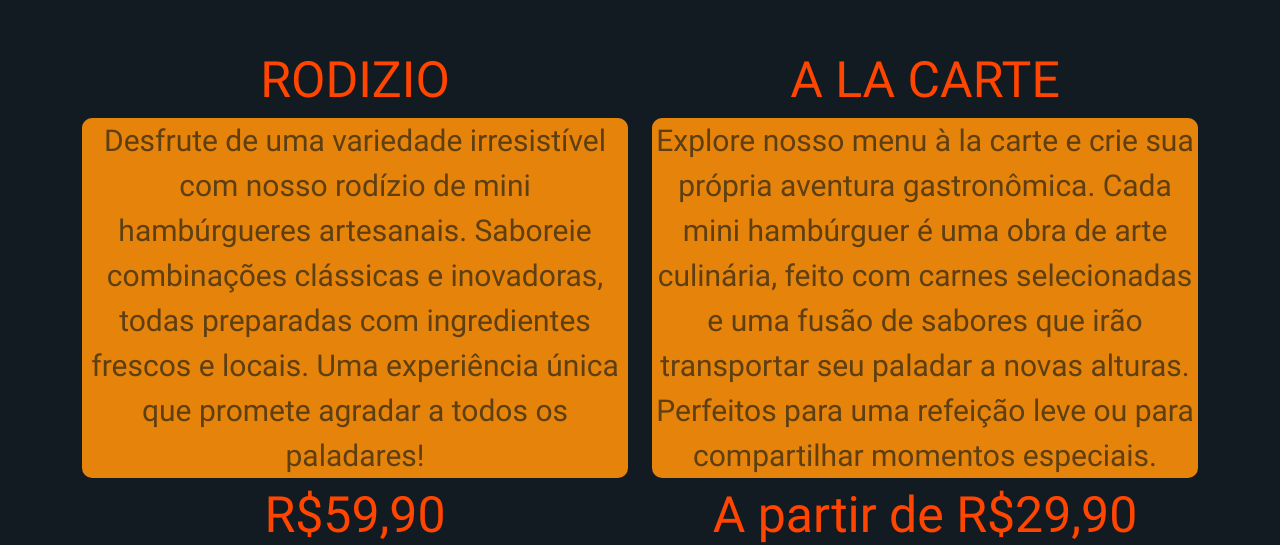
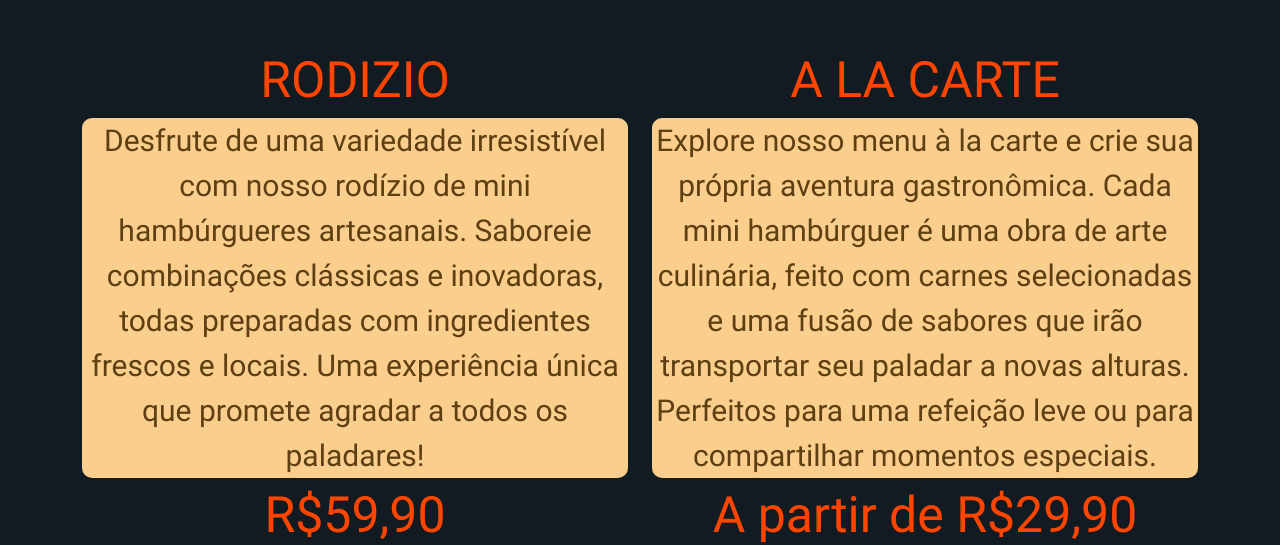
Before and after one commit to fabiogarbato/template-site, a React (Create React App) app: page / in a window 1280 px wide. Shown: the part 891-1436 px from the top of the page. Built offline with nearby package versions, Linux system fonts and the light colour scheme.

Commit message:
Ajuste background texto sobre

```diff
--- a/src/index.css
+++ b/src/index.css
@@ -104,7 +104,7 @@ html, body {
   font-size: 30px;
   text-align: center;
   font-family: 'Roboto-Regular';
-  background-color: #e6830b;
+  background-color: #face8c;
   border-radius: 10px;
   display: inline-block;
   margin: 0 auto;
```
